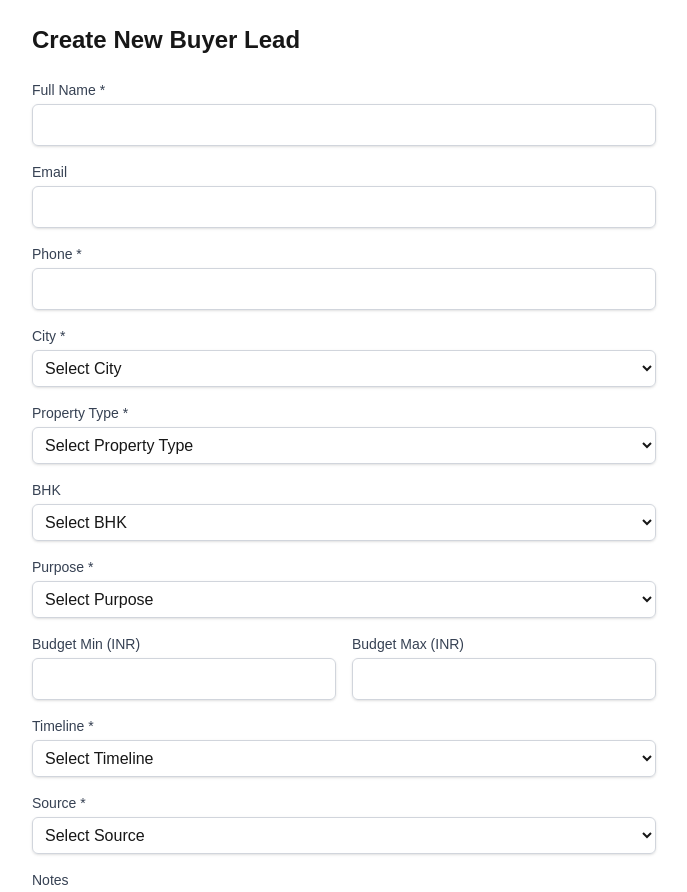
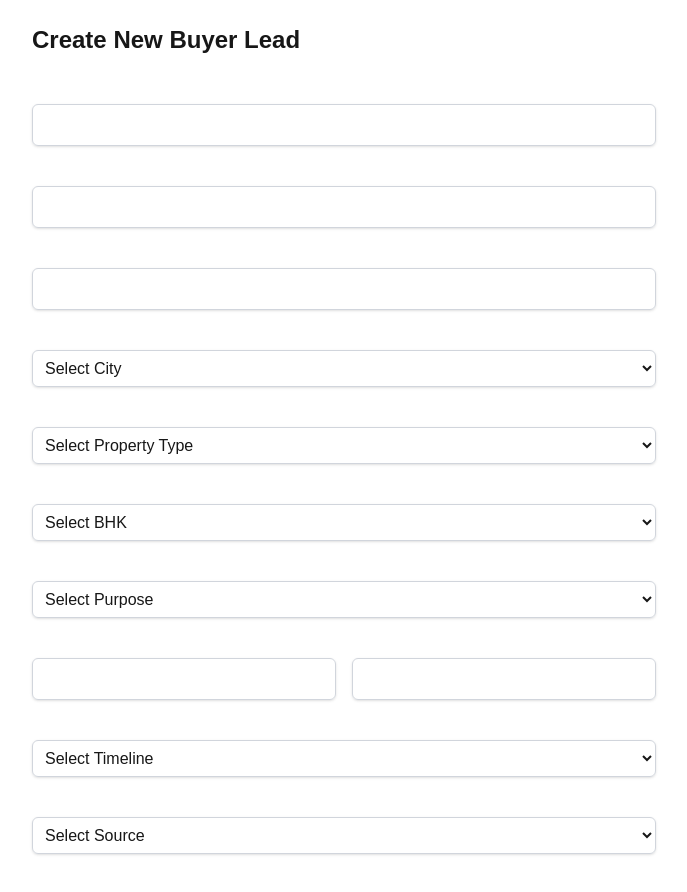
Before and after one commit to SubhPanda04/ESahayak, a Next.js app: page /buyers/new in a window 1280 px wide. Shown: the top 892 px of the page, without its empty margins (296-983 px from the left). Built offline with nearby package versions, Linux system fonts and the light colour scheme.

Commit message:
Changes text color to black

```diff
--- a/src/app/buyers/new/page.tsx
+++ b/src/app/buyers/new/page.tsx
@@ -15,7 +15,7 @@ export default function NewBuyerPage() {
 
       <form action={createBuyer} className="space-y-4">
         <div>
-          <label htmlFor="fullName" className="block text-sm font-medium text-gray-700">
+          <label htmlFor="fullName" className="block text-sm font-medium text-white">
             Full Name *
           </label>
           <input
@@ -28,7 +28,7 @@ export default function NewBuyerPage() {
         </div>
 
         <div>
-          <label htmlFor="email" className="block text-sm font-medium text-gray-700">
+          <label htmlFor="email" className="block text-sm font-medium text-white">
             Email
           </label>
           <input
@@ -40,7 +40,7 @@ export default function NewBuyerPage() {
         </div>
 
         <div>
-          <label htmlFor="phone" className="block text-sm font-medium text-gray-700">
+          <label htmlFor="phone" className="block text-sm font-medium text-white">
             Phone *
           </label>
           <input
@@ -53,7 +53,7 @@ export default function NewBuyerPage() {
         </div>
 
         <div>
-          <label htmlFor="city" className="block text-sm font-medium text-gray-700">
+          <label htmlFor="city" className="block text-sm font-medium text-white">
             City *
           </label>
           <select
@@ -72,7 +72,7 @@ export default function NewBuyerPage() {
         </div>
 
         <div>
-          <label htmlFor="propertyType" className="block text-sm font-medium text-gray-700">
+          <label htmlFor="propertyType" className="block text-sm font-medium text-white">
             Property Type *
           </label>
           <select
@@ -91,7 +91,7 @@ export default function NewBuyerPage() {
         </div>
 
         <div>
-          <label htmlFor="bhk" className="block text-sm font-medium text-gray-700">
+          <label htmlFor="bhk" className="block text-sm font-medium text-white">
             BHK
           </label>
           <select
@@ -109,7 +109,7 @@ export default function NewBuyerPage() {
         </div>
 
         <div>
-          <label htmlFor="purpose" className="block text-sm font-medium text-gray-700">
+          <label htmlFor="purpose" className="block text-sm font-medium text-white">
             Purpose *
           </label>
           <select
@@ -129,7 +129,7 @@ export default function NewBuyerPage() {
 
         <div className="grid grid-cols-2 gap-4">
           <div>
-            <label htmlFor="budgetMin" className="block text-sm font-medium text-gray-700">
+            <label htmlFor="budgetMin" className="block text-sm font-medium text-white">
               Budget Min (INR)
             </label>
             <input
@@ -140,7 +140,7 @@ export default function NewBuyerPage() {
             />
           </div>
           <div>
-            <label htmlFor="budgetMax" className="block text-sm font-medium text-gray-700">
+            <label htmlFor="budgetMax" className="block text-sm font-medium text-white">
               Budget Max (INR)
             </label>
             <input
@@ -153,7 +153,7 @@ export default function NewBuyerPage() {
         </div>
 
         <div>
-          <label htmlFor="timeline" className="block text-sm font-medium text-gray-700">
+          <label htmlFor="timeline" className="block text-sm font-medium text-white">
             Timeline *
           </label>
           <select
@@ -172,7 +172,7 @@ export default function NewBuyerPage() {
         </div>
 
         <div>
-          <label htmlFor="source" className="block text-sm font-medium text-gray-700">
+          <label htmlFor="source" className="block text-sm font-medium text-white">
             Source *
           </label>
           <select
@@ -191,7 +191,7 @@ export default function NewBuyerPage() {
         </div>
 
         <div>
-          <label htmlFor="notes" className="block text-sm font-medium text-gray-700">
+          <label htmlFor="notes" className="block text-sm font-medium text-white">
             Notes
           </label>
           <textarea
@@ -203,7 +203,7 @@ export default function NewBuyerPage() {
         </div>
 
         <div>
-          <label htmlFor="tags" className="block text-sm font-medium text-gray-700">
+          <label htmlFor="tags" className="block text-sm font-medium text-white">
             Tags (comma separated)
           </label>
           <input
--- a/src/components/Filters.tsx
+++ b/src/components/Filters.tsx
@@ -38,7 +38,7 @@ export default function Filters({ currentFilters }: FiltersProps) {
       <select
         value={currentFilters.city || ''}
         onChange={(e) => updateFilter('city', e.target.value)}
-        className="border border-gray-300 rounded p-2"
+        className="border border-gray-300 rounded p-2 text-black"
       >
         <option value="">All Cities</option>
         {cityEnum.map((city) => (
@@ -51,7 +51,7 @@ export default function Filters({ currentFilters }: FiltersProps) {
       <select
         value={currentFilters.propertyType || ''}
         onChange={(e) => updateFilter('propertyType', e.target.value)}
-        className="border border-gray-300 rounded p-2"
+        className="border border-gray-300 rounded p-2 text-black"
       >
         <option value="">All Property Types</option>
         {propertyTypeEnum.map((type) => (
@@ -64,7 +64,7 @@ export default function Filters({ currentFilters }: FiltersProps) {
       <select
         value={currentFilters.status || ''}
         onChange={(e) => updateFilter('status', e.target.value)}
-        className="border border-gray-300 rounded p-2"
+        className="border border-gray-300 rounded p-2 text-black"
       >
         <option value="">All Statuses</option>
         {statusEnum.map((status) => (
@@ -77,7 +77,7 @@ export default function Filters({ currentFilters }: FiltersProps) {
       <select
         value={currentFilters.timeline || ''}
         onChange={(e) => updateFilter('timeline', e.target.value)}
-        className="border border-gray-300 rounded p-2"
+        className="border border-gray-300 rounded p-2 text-black"
       >
         <option value="">All Timelines</option>
         {timelineEnum.map((timeline) => (
@@ -101,7 +101,7 @@ export default function Filters({ currentFilters }: FiltersProps) {
           name="search"
           defaultValue={currentFilters.search || ''}
           placeholder="Search by name, phone, email"
-          className="border border-gray-300 rounded p-2 flex-1"
+          className="border border-gray-300 rounded p-2 flex-1 text-black"
         />
         <button
           type="submit"
```
